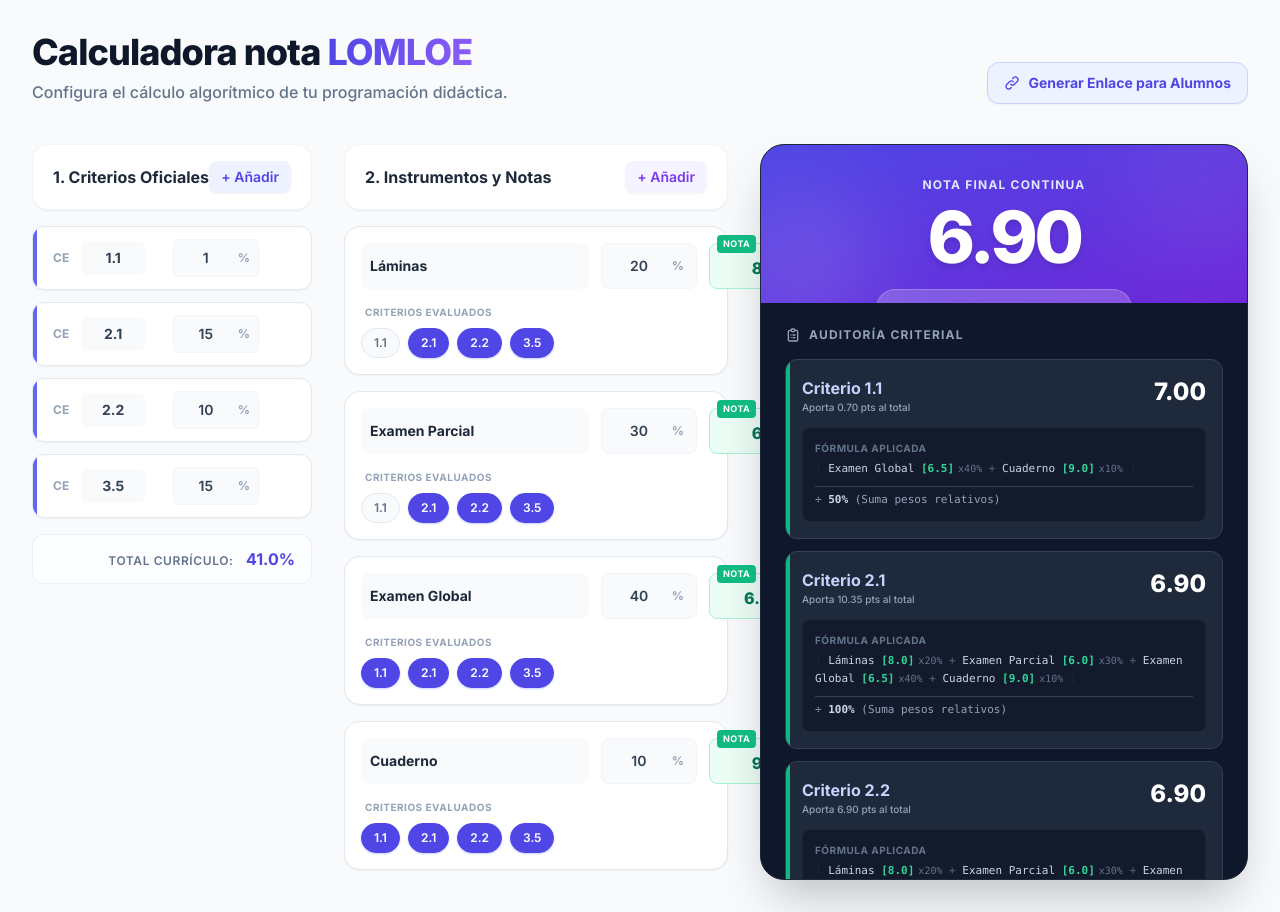
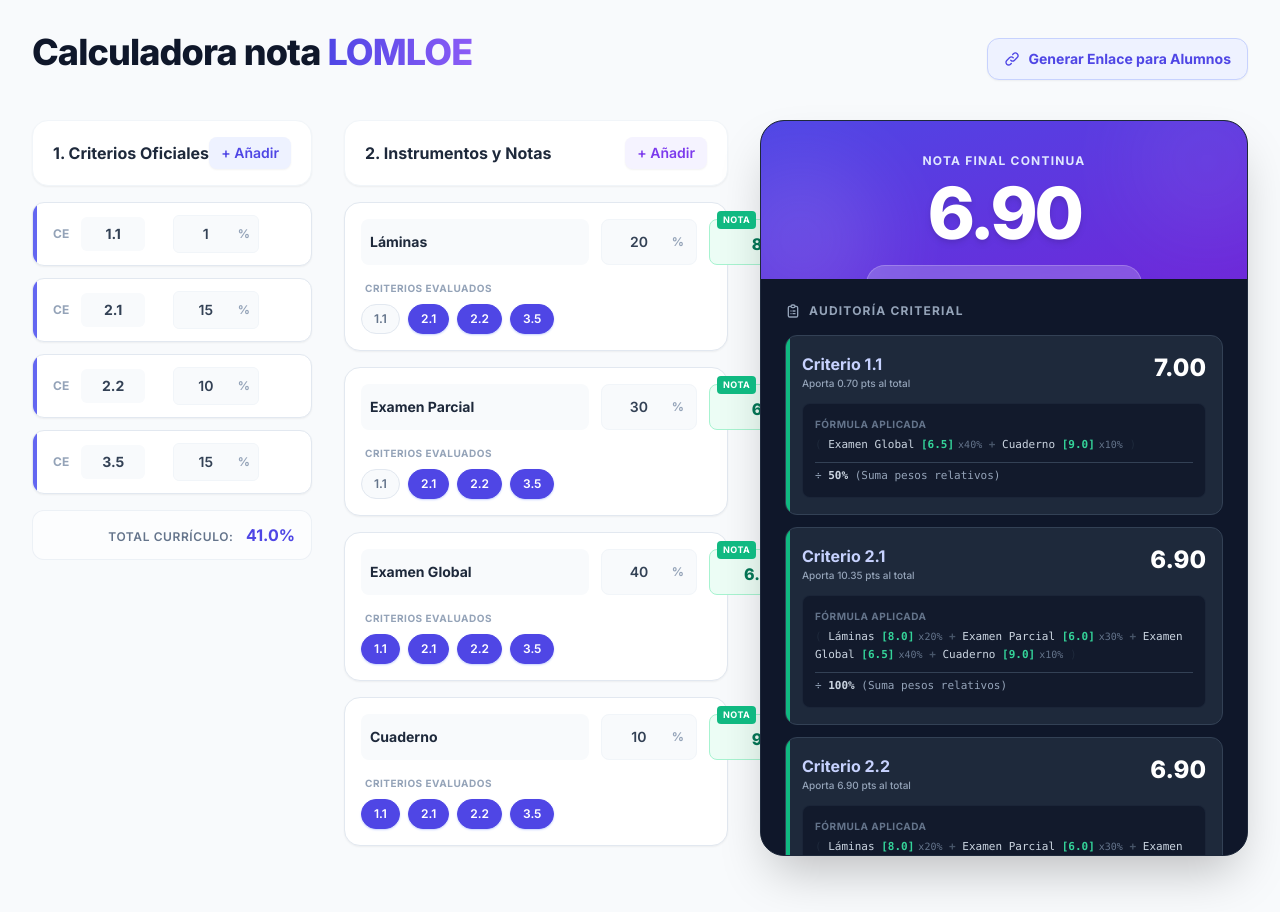
Before and after one commit to pablomartinl-teacher/Calculadora-nota, a plain HTML site: page index.html in a window 1280 px wide. After the commit the page ends 888 px from the top, so only its background shows below. Drawn offline with nearby package versions, Linux system fonts and the light colour scheme.

Commit message:
Modify text in index.html for better clarity
Updated text content for clarity in index.html.

```diff
--- a/index.html
+++ b/index.html
@@ -44,7 +44,7 @@
                     </h1>
                     <span id="badge-alumno" class="hidden bg-emerald-500 text-white text-[10px] font-black px-2 py-1 rounded-md uppercase tracking-widest mt-2">Modo Alumno</span>
                 </div>
-                <p class="text-slate-500 font-medium" id="subtitulo-header">Configura el cálculo algorítmico de tu programación didáctica.</p>
+                <p class="text-slate-500 font-medium" id="subtitulo-header">      </p>
             </div>
 
             <!-- Botón Generar Enlace (Solo visible para el profesor) -->
@@ -88,7 +88,7 @@
                         <h2 class="text-indigo-100 text-xs font-bold uppercase tracking-widest mb-2 relative z-10">Nota Final Continua</h2>
                         <div id="nota-final" class="text-7xl font-black text-white tracking-tighter drop-shadow-md relative z-10">0.00</div>
                         <div class="mt-4 inline-block bg-white/20 backdrop-blur-sm px-4 py-1.5 rounded-full border border-white/20 relative z-10">
-                            <span class="text-xs text-indigo-50 font-medium">Proyectada sobre el <span id="techo-evaluado" class="font-bold text-white">0%</span> del temario</span>
+                            <span class="text-xs text-indigo-50 font-medium">Proyectada sobre el <span id="techo-evaluado" class="font-bold text-white">0%</span> de los criterios</span>
                         </div>
                     </div>
                     <div class="p-6 flex-grow overflow-y-auto bg-slate-900">
```
